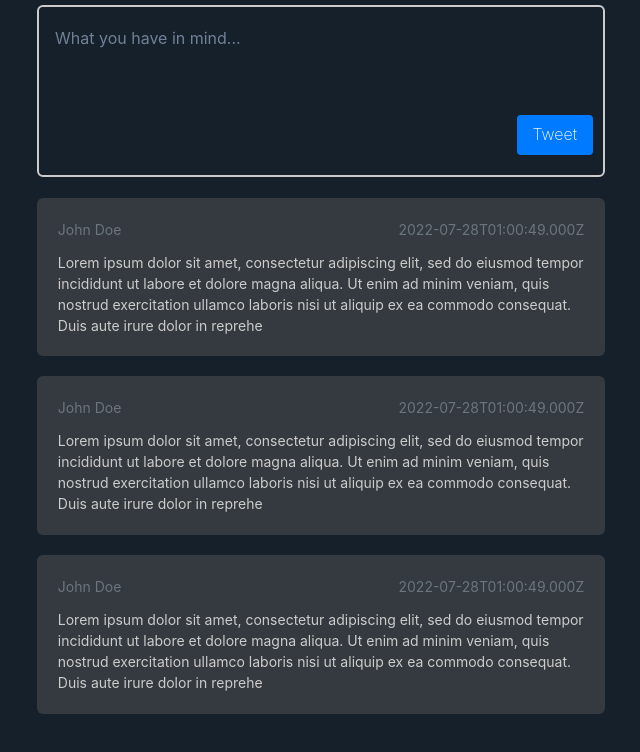
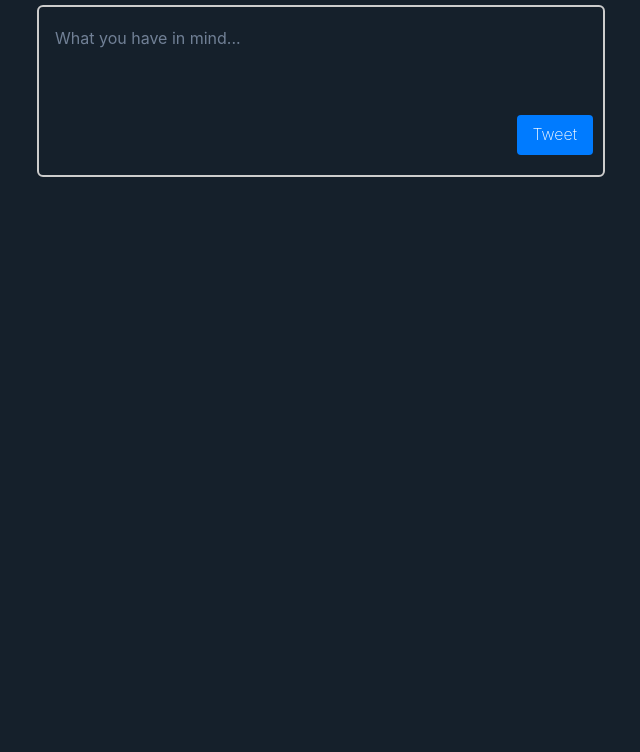
Before and after one commit to marco-luciano/microblogging-project, a React (Create React App) app: page / in a window 1280 px wide. Shown: the top 752 px of the page, without its empty margins (319-959 px from the left). Built offline with nearby package versions, Linux system fonts and the light colour scheme.

Commit message:
Tweet submit, localForage saving and render

```diff
--- a/package.json
+++ b/package.json
@@ -11,6 +11,7 @@
     "@testing-library/user-event": "^13.5.0",
     "date-fns": "^2.29.1",
     "framer-motion": "^6.5.1",
+    "localforage": "^1.10.0",
     "nanoid": "^4.0.0",
     "react": "^18.2.0",
     "react-dom": "^18.2.0",
--- a/src/components/BtnTweet/BtnTweet.jsx
+++ b/src/components/BtnTweet/BtnTweet.jsx
@@ -5,12 +5,18 @@ const BtnTweet = (props) => {
 
     let options = {};
 
-    if (props.limitExceeded) {
+    // if the text is over CHAR_LIMIT chars, or empty, the button is disabled
+    if (props.limitExceeded || props.textareaRef.current.value.length === 0) {
         options.disabled = "disabled";
     }
 
     return <div className="BtnTweet">
-        <Button {...options} colorScheme="blue">Tweet</Button>
+        <Button {...options} onClick={(event) => {
+            props.handleOnClick(props.tweetText);
+            props.setTweetText("");
+            props.textareaRef.current.value = "";
+        }}
+            colorScheme="blue">Tweet</Button>
     </div>
 
 }
--- a/src/components/ContainerMain/ContainerMain.jsx
+++ b/src/components/ContainerMain/ContainerMain.jsx
@@ -1,14 +1,48 @@
 import { Center, Container, Box, Flex } from '@chakra-ui/react';
 import TextAreaPost from '../TextAreaPost/TextAreaPost';
 import TweetList from '../TweetList/TweetList';
+import localforage from 'localforage';
+import { formatRFC3339 } from 'date-fns';
+import { nanoid } from 'nanoid';
 import './ContainerMain.sass';
+import { useEffect, useState } from 'react';
 
 const ContainerMain = () => {
+
+    const [tweetList, setTweetList] = useState([]);
+
+    const getTweets = () => {
+        localforage.getItem('tweetList').then((result) => {
+            let list = result ?? [];
+            setTweetList(list);
+            console.log("Tweets loaded", result);
+        });
+    };
+
+    const setTweetHandler = (text) => {
+
+        const tweet = {
+            id: nanoid(),
+            user: "Marco",
+            text: text,
+            date: formatRFC3339(new Date(), { fractionDigits: 3 }),
+        };
+
+        setTweetList((pre) => [tweet, ...pre]);
+
+        localforage.setItem('tweetList', [tweet, ...tweetList]).then((result) => {
+            console.log("Tweet saved", result);
+        });
+
+    };
+
+    useEffect(() => getTweets(), []);
+
     return (
         <Container className="ContainerMain" maxW='600px'>
             <Flex direction="column" justify="center" align="center">
-                <TextAreaPost></TextAreaPost>
-                <TweetList></TweetList>
+                <TextAreaPost onBtnTweetClick={setTweetHandler}></TextAreaPost>
+                <TweetList list={tweetList}></TweetList>
             </Flex>
         </Container>
     );
--- a/src/components/TextAreaPost/TextAreaPost.jsx
+++ b/src/components/TextAreaPost/TextAreaPost.jsx
@@ -1,30 +1,37 @@
 import { Alert, Box, Button, Flex, Textarea } from "@chakra-ui/react";
-import { useState } from "react";
+import { useEffect, useRef, useState } from "react";
 import BtnTweet from "../BtnTweet/BtnTweet";
+import { CHAR_LIMIT, MSG_TEXTAREA, MSG_CHAR_LIMIT } from "../../constants";
 import './TextAreaPost.sass';
 
-const TextAreaPost = () => {
+const TextAreaPost = (props) => {
 
-    const CHAR_LIMIT = 140;
-    const MSG_TEXTAREA = "What you have in mind...";
-    const MSG_CHAR_LIMIT = "The tweet can't contain more then 140 chars.";
-
-    const [text, setText] = useState("");
-    const [limitExceeded, setLimitExceeded] = useState(false);
+    const [tweetText, setTweetText] = useState("");
+    const [limitExceeded, setLimitExceeded] = useState(true);
     const [alertDisplay, setAlertDisplay] = useState("none");
+    const textareaRef = useRef();
 
     const formatText = (text) => {
-        setLimitExceeded((text.length > CHAR_LIMIT));
-        let alertDisplay = (text.length > CHAR_LIMIT) ? "block" : "none";
-        setAlertDisplay(alertDisplay);
+
+        setTweetText(text);
+
+        // this value disables Tweet button if the text is out of limits
+        const outOfLimits = (text.length > CHAR_LIMIT || text.length === 0);
+        setLimitExceeded(outOfLimits);
+
+        // if the text is over CHAR_LIMIT chars, display the alert
+        if (text.length > CHAR_LIMIT) {
+            setAlertDisplay("block");
+        }
     }
+
     return (
         <div className="TextAreaPost">
             <Flex direction="column" gap={2}>
-                <Textarea onChange={event => formatText(event.target.value)} placeholder={MSG_TEXTAREA}></Textarea>
+                <Textarea ref={textareaRef} onChange={event => formatText(event.target.value)} placeholder={MSG_TEXTAREA}></Textarea>
                 <Flex direction="row" justifyContent="space-between">
                     <Box> <Alert display={alertDisplay} className="AlertCharLimit" status='error'>{MSG_CHAR_LIMIT}</Alert></Box>
-                    <Box> <BtnTweet limitExceeded={limitExceeded}></BtnTweet> </Box>
+                    <Box> <BtnTweet textareaRef={textareaRef} setTweetText={setTweetText} tweetText={tweetText} handleOnClick={props.onBtnTweetClick} limitExceeded={limitExceeded}></BtnTweet> </Box>
                 </Flex>
             </Flex>
         </div>
--- a/src/components/TweetList/TweetList.jsx
+++ b/src/components/TweetList/TweetList.jsx
@@ -4,31 +4,13 @@ import { nanoid } from "nanoid";
 import { formatRFC3339 } from 'date-fns';
 import './TweetList.sass';
 
-const TweetList = () => {
+const TweetList = (props) => {
 
-    const date = formatRFC3339(new Date(), { fractionDigits: 3 });
 
-    const tweets = [
-        {
-            user: "John Doe",
-            text: "Lorem ipsum dolor sit amet, consectetur adipiscing elit, sed do eiusmod tempor incididunt ut labore et dolore magna aliqua. Ut enim ad minim veniam, quis nostrud exercitation ullamco laboris nisi ut aliquip ex ea commodo consequat. Duis aute irure dolor in reprehe",
-            date: date
-        },
-        {
-            user: "John Doe",
-            text: "Lorem ipsum dolor sit amet, consectetur adipiscing elit, sed do eiusmod tempor incididunt ut labore et dolore magna aliqua. Ut enim ad minim veniam, quis nostrud exercitation ullamco laboris nisi ut aliquip ex ea commodo consequat. Duis aute irure dolor in reprehe",
-            date: date
-        },
-        {
-            user: "John Doe",
-            text: "Lorem ipsum dolor sit amet, consectetur adipiscing elit, sed do eiusmod tempor incididunt ut labore et dolore magna aliqua. Ut enim ad minim veniam, quis nostrud exercitation ullamco laboris nisi ut aliquip ex ea commodo consequat. Duis aute irure dolor in reprehe",
-            date: date
-        },
-    ];
     return (
         <div className="TweetList">
             <VStack spacing={5}>
-                {tweets.map((tweet) => {
+                {props.list.map((tweet) => {
                     return <Tweet key={nanoid()} user={tweet.user} text={tweet.text} date={tweet.date} />
                 })}
             </VStack>
--- /dev/null
+++ b/src/constants.jsx
@@ -0,0 +1,3 @@
+export const CHAR_LIMIT = 140;
+export const MSG_TEXTAREA = "What you have in mind...";
+export const MSG_CHAR_LIMIT = "The tweet can't contain more then 140 chars.";
```
Also changed, not shown: 2 other files (tests, documents, lock files or other folders).
